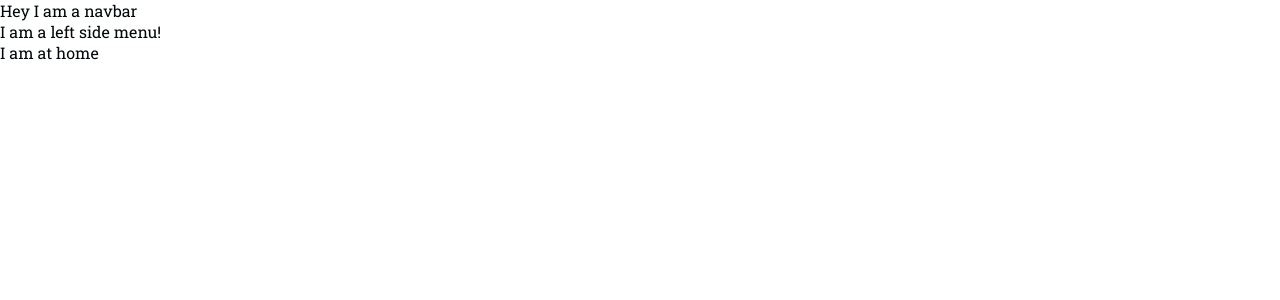
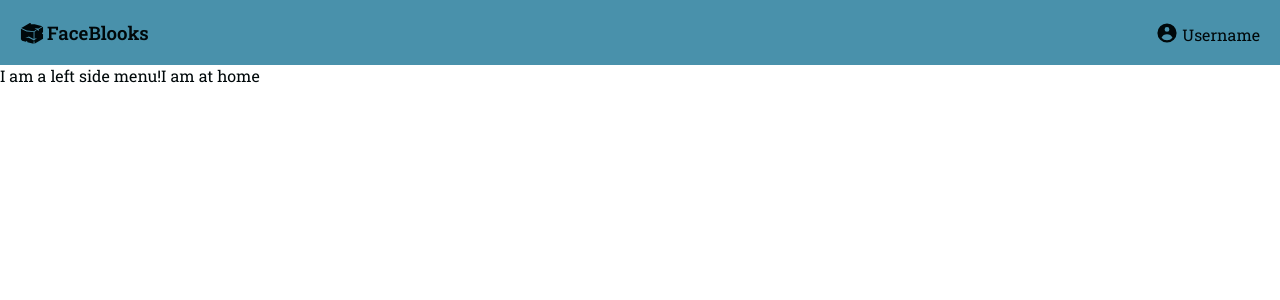
Before and after one commit to NauanyC/Messager, a React app: page / in a window 1280 px wide. Shown: the top 300 px of the page. Built offline with nearby package versions, Linux system fonts and the light colour scheme.

Commit message:
feat: style navbar

```diff
--- a/src/components/Layout/index.tsx
+++ b/src/components/Layout/index.tsx
@@ -1,4 +1,7 @@
 import React from "react";
+
+import { HiUserCircle } from "react-icons/hi";
+import { GiStoneBlock } from "react-icons/gi";
 
 import { Container, LeftSideMenu, Navbar } from "./styles";
 
@@ -9,7 +12,22 @@ interface LayoutProps {
 const Layout: React.FC<LayoutProps> = ({ children }: LayoutProps) => {
   return (
     <Container>
-      <Navbar> Hey I am a navbar</Navbar>
+      <Navbar>
+        <h3>
+          <span>
+            <GiStoneBlock size={24} />
+          </span>
+          FaceBlooks
+        </h3>
+        <div>
+          <p>
+            <span>
+              <HiUserCircle size={24} />
+            </span>
+            Username
+          </p>
+        </div>
+      </Navbar>
       <LeftSideMenu> I am a left side menu! </LeftSideMenu>
       {children}
     </Container>
--- a/src/components/Layout/styles.ts
+++ b/src/components/Layout/styles.ts
@@ -1,5 +1,23 @@
 import styled from "styled-components";
 
-export const Container = styled.div``;
-export const Navbar = styled.div``;
+export const Container = styled.div`
+  display: flex;
+  flex-wrap: wrap;
+`;
+export const Navbar = styled.div`
+  flex: 0 0 100%;
+  background: var(--main-blue);
+  height: 65px;
+
+  padding: 20px;
+
+  display: flex;
+  justify-content: space-between;
+  align-items: center;
+
+  svg {
+    vertical-align: bottom;
+    margin-right: 3px;
+  }
+`;
 export const LeftSideMenu = styled.div``;
```
